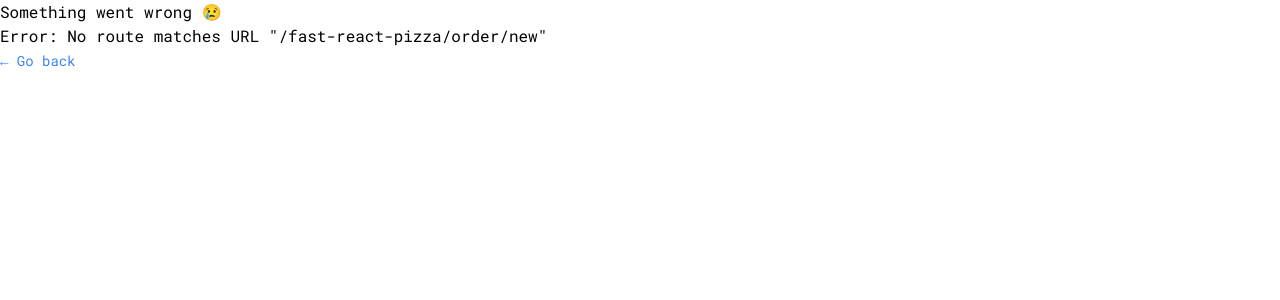
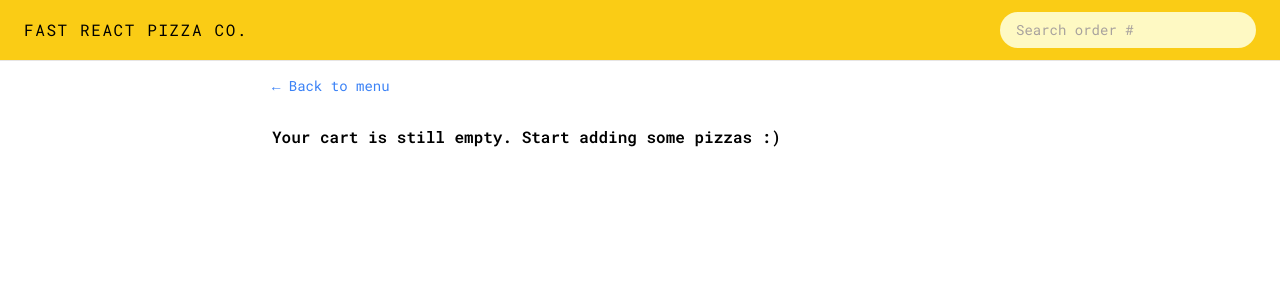
Before and after one commit to nicolastowery/fast-react-pizza, a React (Vite) app: page /fast-react-pizza/order/new in a window 1280 px wide. Shown: the top 300 px of the page. Built offline with nearby package versions, Linux system fonts and the light colour scheme.

Commit message:
Edited routes

```diff
--- a/src/features/cart/Cart.jsx
+++ b/src/features/cart/Cart.jsx
@@ -14,7 +14,7 @@ function Cart() {
   if (!cart.length) return <EmptyCart />;
   return (
     <div className="px-4 py-3">
-      <LinkButton to="/menu">&larr; Back to menu</LinkButton>
+      <LinkButton to="/fast-react-pizza/menu">&larr; Back to menu</LinkButton>
 
       <h2 className="mt-7 text-xl font-semibold">Your cart, {username}</h2>
       <ul className="mt-3 divide-y divide-stone-200 border-b">
@@ -23,7 +23,7 @@ function Cart() {
         ))}
       </ul>
       <div className="mt-6 space-x-2">
-        <Button to="/order/new" type="primary">
+        <Button to="/fast-react-pizza/order/new" type="primary">
           Order Pizzas
         </Button>
         <Button type="secondary" onClick={() => dispatch(clearCart())}>
--- a/src/features/cart/CartOverview.jsx
+++ b/src/features/cart/CartOverview.jsx
@@ -18,7 +18,7 @@ function CartOverview() {
         <span>{totalCartQuantity} pizzas</span>
         <span>{formatCurrency(totalCartPrice)}</span>
       </p>
-      <Link to="/cart">Open cart &rarr;</Link>
+      <Link to="/fast-react-pizza/cart">Open cart &rarr;</Link>
     </div>
   );
 }
--- a/src/features/cart/EmptyCart.jsx
+++ b/src/features/cart/EmptyCart.jsx
@@ -3,7 +3,7 @@ import LinkButton from "../../ui/LinkButton";
 function EmptyCart() {
   return (
     <div className="px-4 py-3">
-      <LinkButton to="/menu">&larr; Back to menu</LinkButton>
+      <LinkButton to="/fast-react-pizza/menu">&larr; Back to menu</LinkButton>
 
       <p className="mt-7 font-semibold">
         Your cart is still empty. Start adding some pizzas :)
--- a/src/features/order/CreateOrder.jsx
+++ b/src/features/order/CreateOrder.jsx
@@ -168,7 +168,7 @@ export async function action({ request }) {
   // don't overuse this technique, it deactivates a lot of performance optimization with redux on this page
   // have to do this approach in order to get the store in this function
   store.dispatch(clearCart());
-  return redirect(`/order/${newOrder.id}`);
+  return redirect(`/fast-react-pizza/order/${newOrder.id}`);
 }
 
 export default CreateOrder;
--- a/src/features/order/Order.jsx
+++ b/src/features/order/Order.jsx
@@ -17,7 +17,8 @@ function Order() {
   const fetcher = useFetcher();
 
   useEffect(() => {
-    if (!fetcher.data && fetcher.state === "idle") fetcher.load("/menu");
+    if (!fetcher.data && fetcher.state === "idle")
+      fetcher.load("/fast-react-pizza/menu");
   }, [fetcher]);
   console.log(fetcher.data);
   // Everyone can search for all orders, so for privacy reasons we're gonna gonna exclude names or address, these are only for the restaurant staff
--- a/src/features/order/SearchOrder.jsx
+++ b/src/features/order/SearchOrder.jsx
@@ -8,7 +8,7 @@ function SearchOrder() {
   const handleSubmit = (e) => {
     e.preventDefault();
     if (!query) return;
-    navigate(`/order/${query}`);
+    navigate(`/fast-react-pizza/order/${query}`);
     setQuery("");
   };
   return (
--- a/src/features/user/CreateUser.jsx
+++ b/src/features/user/CreateUser.jsx
@@ -15,7 +15,7 @@ function CreateUser() {
 
     if (!username) return;
     dispatch(updateName(username));
-    navigate("/menu");
+    navigate("/fast-react-pizza/menu");
   }
 
   return (
--- a/src/ui/Header.jsx
+++ b/src/ui/Header.jsx
@@ -4,7 +4,7 @@ import Username from "../features/user/Username";
 function Header() {
   return (
     <header className="flex items-center justify-between border-b border-stone-200 bg-yellow-400 px-4 py-3 uppercase sm:px-6">
-      <Link to="/" className="tracking-widest">
+      <Link to="/fast-react-pizza/" className="tracking-widest">
         Fast React Pizza Co.
       </Link>
       <SearchOrder />
--- a/src/ui/Home.jsx
+++ b/src/ui/Home.jsx
@@ -15,7 +15,7 @@ function Home() {
       {username === "" ? (
         <CreateUser />
       ) : (
-        <Button type="primary" to="/menu">
+        <Button type="primary" to="/fast-react-pizza/menu">
           Continue ordering, {username}
         </Button>
       )}
```
Also changed, not shown: src/App.jsx (+5 -5 lines).
